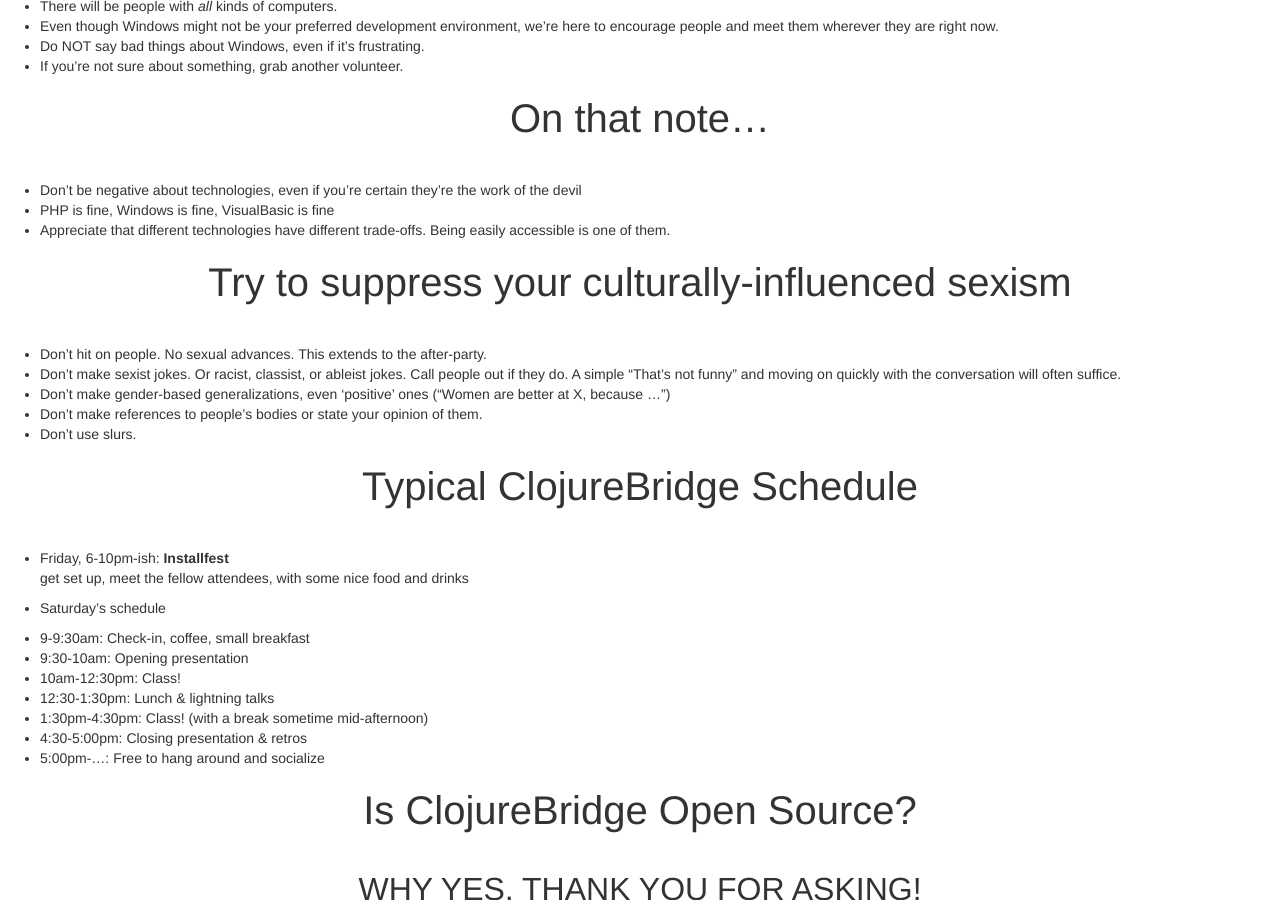
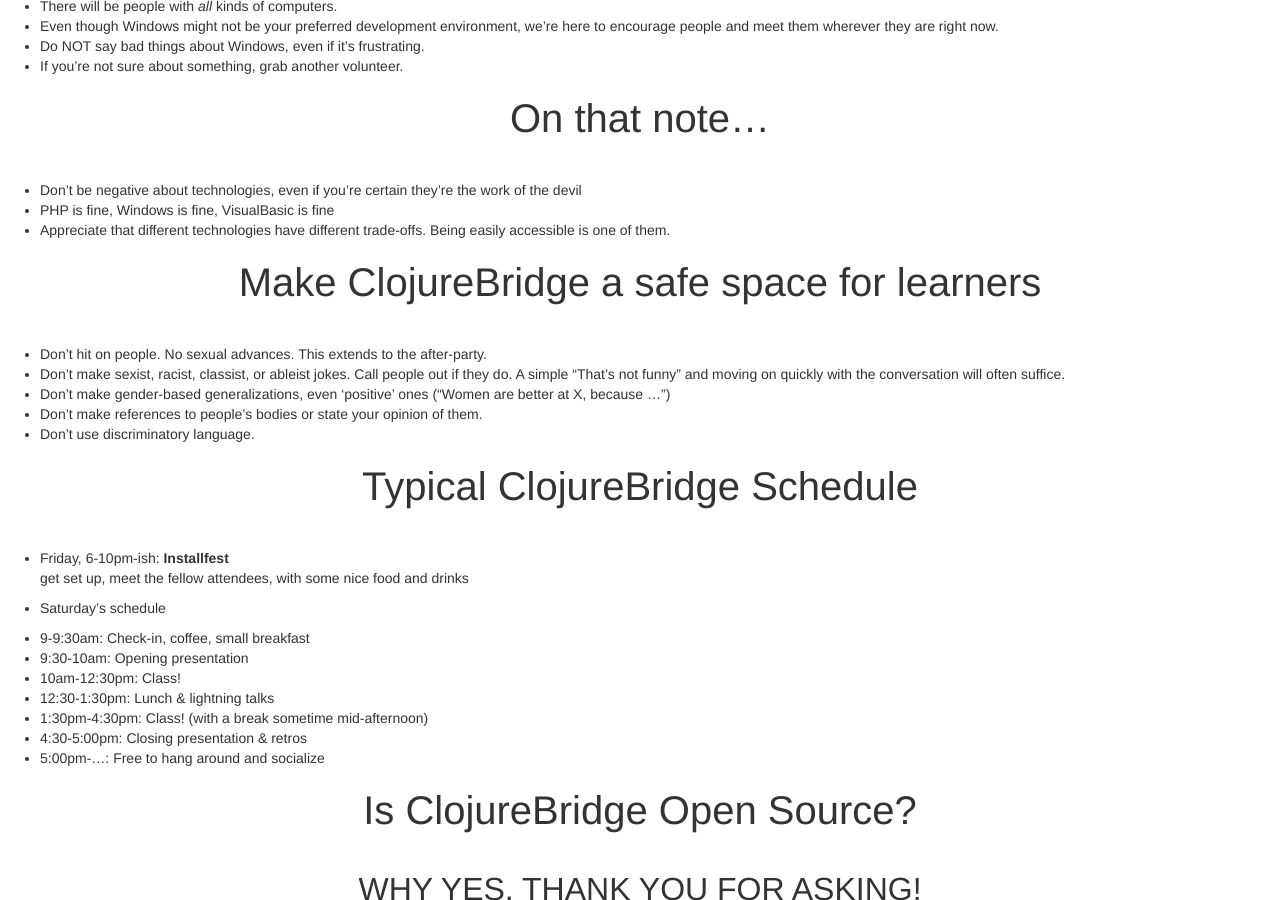
Before and after one commit to clojurebridge-berlin/clojurebridge-berlin.github.io, a Jekyll site: the page built from docs/coaches_training.deck.md, in a window 1280 px wide and 900 px high, scrolled down 2598 px. Built offline with Jekyll 4.4.1, drawn with Linux system fonts in a browser that asks for light colours; our own code applies the rules of GitHub Pages for plain Markdown files; some of the changed text lies outside the part shown.

Commit message:
Updates to coaches training

```diff
--- a/docs/coaches_training.deck.md
+++ b/docs/coaches_training.deck.md
@@ -96,13 +96,12 @@
 * PHP is fine, Windows is fine, VisualBasic is fine
 * Appreciate that different technologies have different trade-offs. Being easily accessible is one of them.
 
-
-# Try to suppress your culturally-influenced sexism
+# Make ClojureBridge a safe space for learners
 * Don't hit on people. No sexual advances. This extends to the after-party.
-* Don't make sexist jokes. Or racist, classist, or ableist jokes. Call people out if they do. A simple "That's not funny" and moving on quickly with the conversation will often suffice.
+* Don't make sexist, racist, classist, or ableist jokes. Call people out if they do. A simple "That's not funny" and moving on quickly with the conversation will often suffice.
 * Don't make gender-based generalizations, even 'positive' ones ("Women are better at X, because ...")
 * Don't make references to people's bodies or state your opinion of them.
-* Don't use slurs.
+* Don't use discriminatory language.
 
 # Typical ClojureBridge Schedule
 
```
Also changed, not shown: other parts of docs/coaches_training.deck.md (+2 -2 lines), coaches_training.deck.html (+7 -7 lines).
